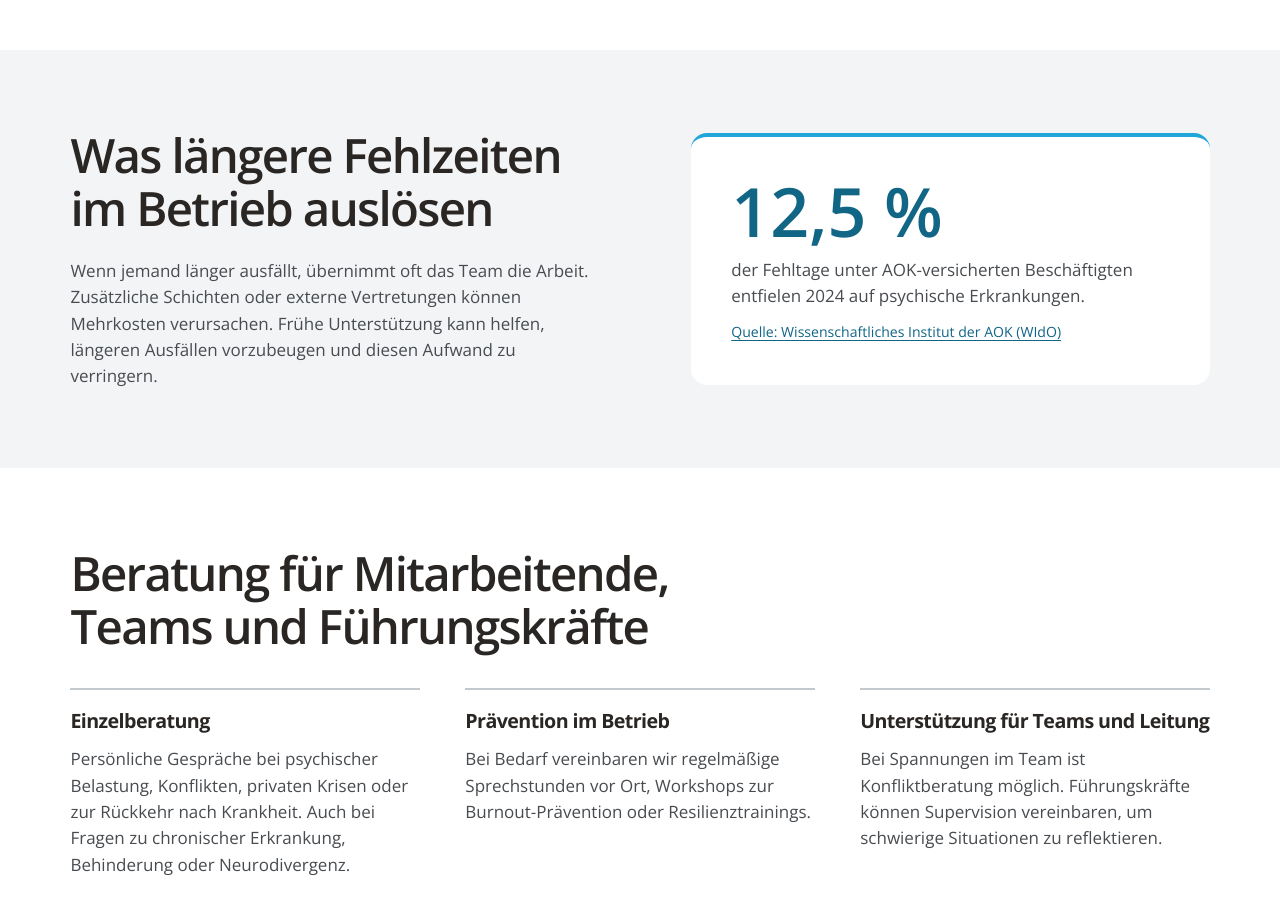
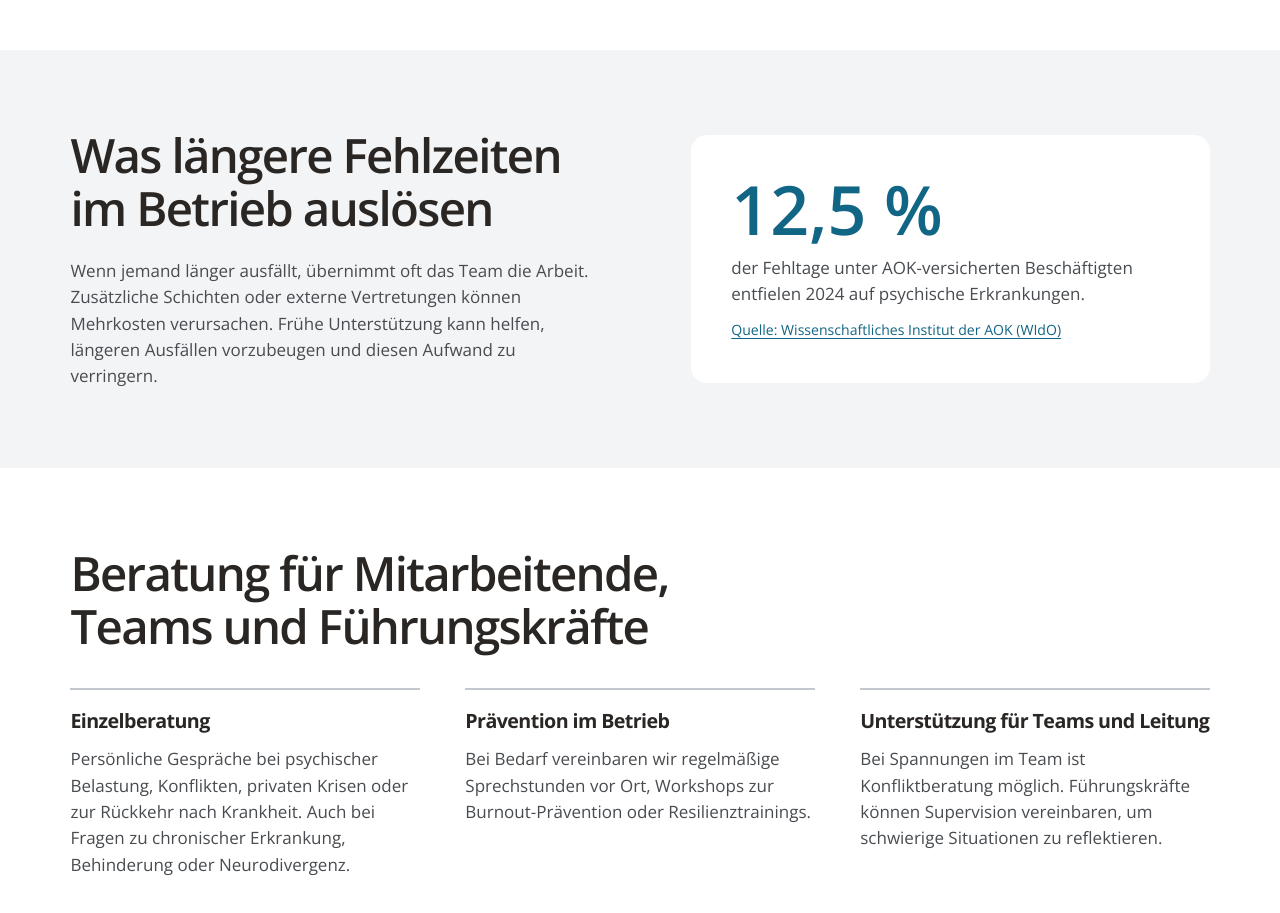
Before and after one commit to webhenk/innoassist, a plain HTML site: page index.html in a window 1280 px wide. Shown: the part 1220-2133 px from the top of the page. Drawn offline with Linux system fonts and the light colour scheme.

Commit message:
Remove blue border from absence statistic

```diff
--- a/style.css
+++ b/style.css
@@ -88,7 +88,6 @@
   padding: clamp(1.25rem, 4vw, 2.5rem);
   background: white;
   border-radius: 1rem;
-  border-top: 4px solid var(--cyan);
 }
 
 .absence-stat strong {
```
